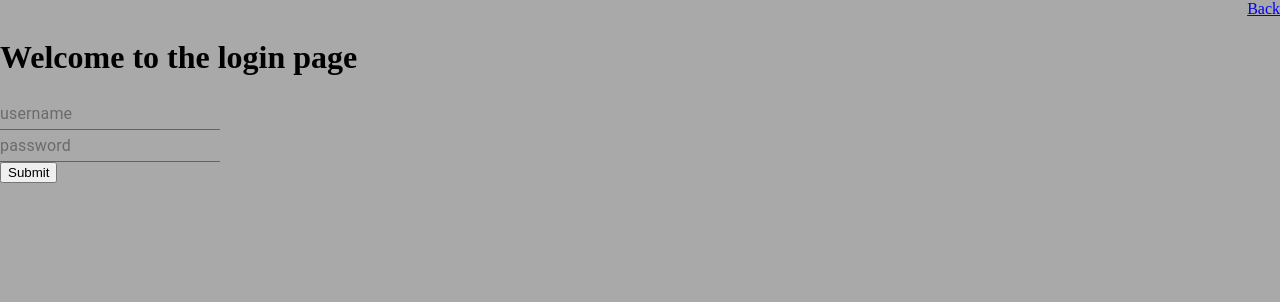
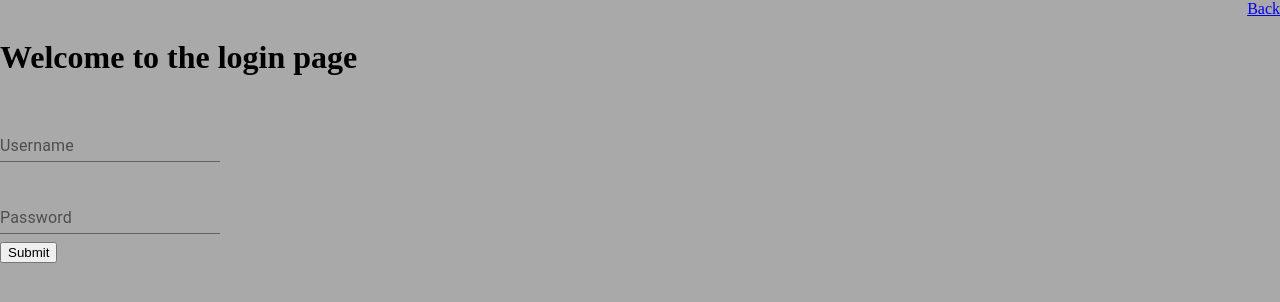
Before and after one commit to jcanode/livesite, a Next.js app: page /login in a window 1280 px wide. Shown: the top 302 px of the page. Built offline with nearby package versions, Linux system fonts and the light colour scheme.

Commit message:
updated login page

```diff
--- a/pages/login.js
+++ b/pages/login.js
@@ -1,12 +1,27 @@
 import React from 'react'
 import Input from '@material-ui/core/Input';
+import TextField from '@material-ui/core/TextField'
+import { makeStyles } from '@material-ui/core/styles';
 import Button from '@material-ui/core/Button';
 import Link from 'next/link'
 import Head from '../components/head'
 import Nav from '../components/nav'
 
+const useStyles = makeStyles(theme => ({
+  button: {
+    margin: theme.spacing(1),
+  },
+  input: {
+    display: 'none',
+  },
+}));
+
+const handleChange = name => event => {
+  setValues({ ...values, [name]: event.target.value });
+};
 
 const login = () => (
+
 
 <div className="landingPage">
 <Head title="Login"/>
@@ -16,16 +31,25 @@ const login = () => (
       </Link>
       </div>
       <h1>Welcome to the login page</h1>
-        <Input
-        placeholder="username"
-        />
 
-        <br/>
-        <Input
-        placeholder="password"
+        <TextField
+          label="Username"
+          margin="normal"
         />
         <br/>
-      <button variant="contained">Submit</button>
+
+
+
+       <TextField
+        id="outlined-password-input"
+        label="Password"
+        type="password"
+        autoComplete="current-password"
+        margin="normal"
+
+      />
+        <br/>
+      <button variant="contained" color="primary" >Submit</button>
 
     <style jsx>{`:global(body){background-color: #A9A9A9; margin: 0 0 0 0;} .hero {
         text-align: right;
@@ -40,4 +64,4 @@ const login = () => (
 
 )
 
-export default login
+export default     login
```
